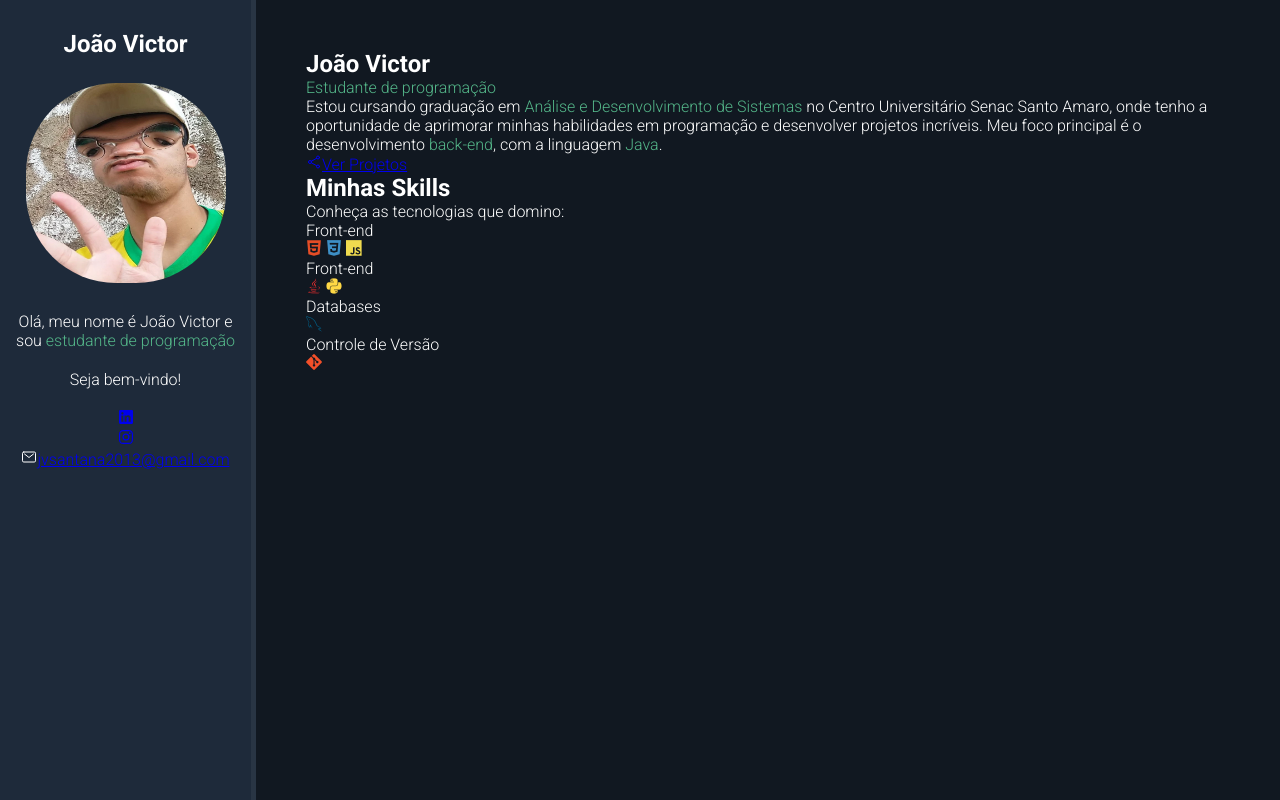
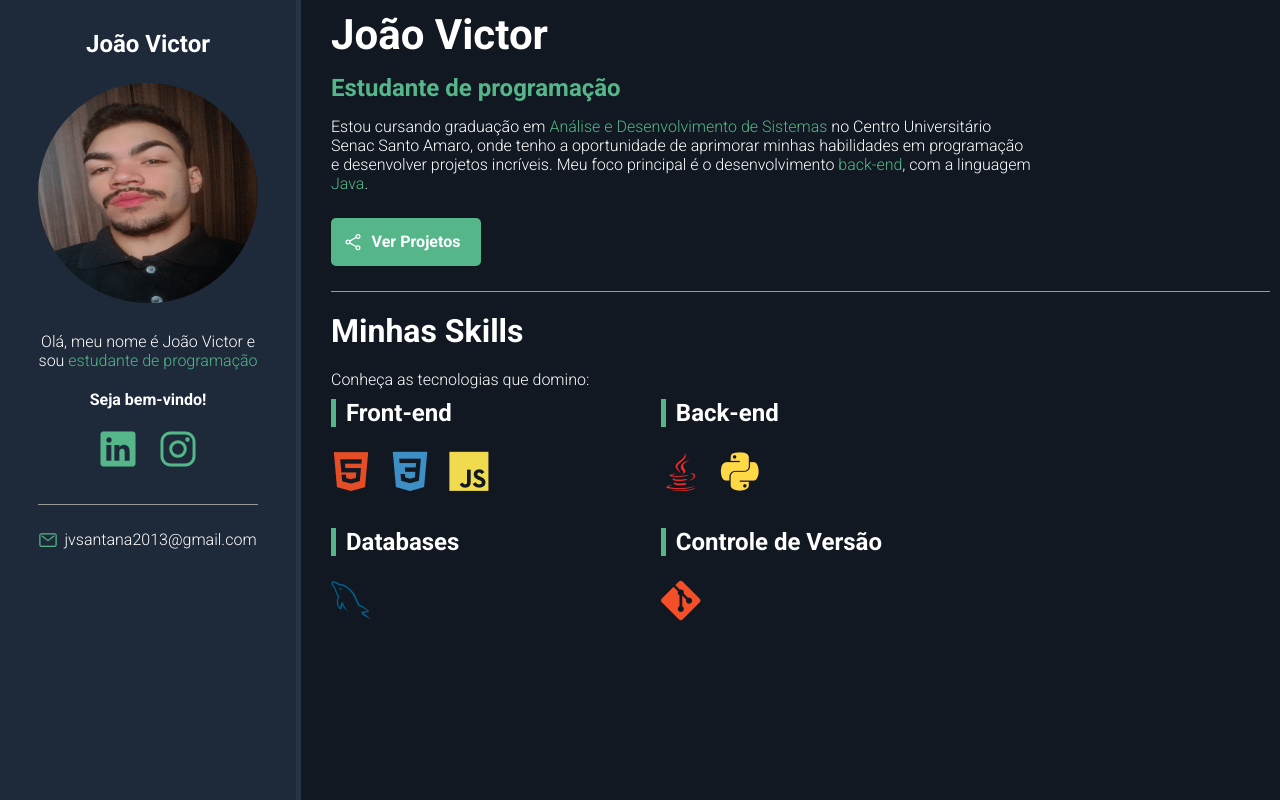
Before and after one commit to johvictor/johvictor.github.io, a plain HTML site: page index.html in a window 1280 px wide. Drawn offline with nearby package versions, Linux system fonts and the light colour scheme.

Commit message:
Finalizando portfólio

```diff
--- a/css/style.css
+++ b/css/style.css
@@ -7,6 +7,10 @@
     box-sizing: border-box;
 
 }
+
+
+
+
 
 /*Variaveis*/
 
@@ -20,11 +24,20 @@
 }
 
 
+
+
+
 /*Geral*/
 
 .highlight{
     color: var(--main-color);
 }
+
+
+
+
+
+
 
 /*Container*/
 
@@ -39,14 +52,14 @@
     min-height: 100vh;
     background-color: var(--bio-bg-color);
     text-align: center;
-    padding: 30px 12px; /*Cima e embaixo, esquerda e direita*/
+    padding: 30px 38px; /*Cima e embaixo, esquerda e direita*/
     border-right: 5px solid var(--bio-border-color);
 }
 
 .bio-container img {
-    width: 200px;
-    height: 200px;
-    border-radius: 45%;
+    width: 220px;
+    height: 220px;
+    border-radius: 50%;
     margin-bottom: 25px;
 }
 
@@ -54,8 +67,12 @@
     flex: 1 1 80%;
     min-height: 100vh;
     background-color: var(--about-bg-color);
-    padding: 50px;
+    padding: 10px;
+    padding-left: 30px;
 }
+
+
+
 
 /*Bio Container*/
 
@@ -66,3 +83,187 @@
 .bio-container p{
     margin-bottom: 20px;
 }
+
+#social-container{
+    display: flex;
+    justify-content: center;
+    list-style: none;
+    border-bottom: 1px solid var(--border-color);
+    margin-bottom: 25px;
+    padding-bottom: 25px;
+}
+
+#welcome-text{
+    font-weight: bold;
+}
+
+#social-container li{
+    flex: 1 1 0;
+    max-width: 60px;
+}
+
+#social-container li a{
+    color: var(--main-color);
+    font-size: 40px;
+}
+
+#email-container{
+    display: flex;
+    justify-content: center;
+}
+
+#email-container ion-icon,
+#email-container a{
+    flex: 1 1 0;
+}
+
+#email-container a{
+    color: var(--main-text-color);
+    text-decoration: none;
+    max-width: 225px;
+}
+#email-container ion-icon{
+    color: var(--main-color);
+    font-size: 20px;
+    margin-right: 5px;
+    max-width: 20px;
+}
+
+
+
+
+
+
+/*About-container*/
+
+#name{
+    font-size: 42px;
+    margin-bottom: 15px;
+}
+
+#title{
+    font-size: 24px;
+    margin-bottom: 15px;
+    font-weight: bold;
+}
+
+.description{
+    max-width: 75%;
+    margin-bottom: 10px;
+}
+
+#btn-project{
+    font-weight: bold;
+    font-size:16px ;
+    color: var(--main-text-color);
+    background-color: var(--main-color);
+    border: 2px solid var(--main-color);
+    border-radius: 5px;
+    text-decoration: none;
+    transition: .5s;
+    margin: 25px 0;
+    padding: 12px 10px;
+    width: 150px;
+    text-align: center;
+    display: flex;
+}
+
+#btn-project ion-icon,
+#btn-project span{
+    flex: 1 1 0;
+}
+
+#btn-project ion-icon{
+    font-size: 20px;
+    max-width: 20px;
+}
+
+#btn-project:hover{
+    background-color: transparent;
+}
+
+
+
+
+
+/*Skills*/
+
+#skills-section-title{
+    border-top: 1px solid var(--border-color);
+    padding-top: 20px;
+    margin-bottom:20px;
+    font-size: 32px;
+}
+
+#skills-container{
+  display: flex;
+  flex-wrap: wrap;
+  margin-bottom: 25px;
+
+}
+
+.skills-box{
+    flex: 1 1 33%;
+    max-width: 33%;
+    margin-right: 20px;
+    margin-bottom: 35px;
+}
+
+.skills-title{
+    font-size: 24px;
+    margin-bottom: 25px;
+    font-weight: bold;
+    padding-left: 10px;
+    border-left: 5px solid var(--main-color);
+}
+
+.skills-box i{
+    font-size: 40px;
+    margin-right: 15px;
+}
+
+/*Mobile*/
+@media(max-width:450px){
+
+    #container{
+        flex-direction: column;
+    }
+
+    .bio-container{
+        min-width: auto;
+        border-right: none;
+        border-bottom: 5px solid var(--bio-border-color);
+    }
+    .bio-container h2{
+        display: none;
+    }
+    .bio-container p{
+        max-width: 60%;
+        margin: 10px auto;
+    }
+
+    #about-container{
+        text-align: center;
+        padding: 30px;
+    }
+    #about-container .description{
+        margin: 10px auto;
+        max-width: 100%;
+        line-height: 26px;
+    }
+
+    #btn-project{
+        margin: 20px auto;
+    }
+
+    .skills-box{
+        flex: 1 1 100%;
+        max-width: 100%;
+        margin-bottom:  40px;
+        text-align: left ;
+    }
+
+    .skills-box i{
+        font-size: 60px;
+    }
+}
--- a/index.html
+++ b/index.html
@@ -24,10 +24,11 @@
 </head>
 <body>
     <main id="container">
+        <!--LATERAL ESQUERDA-->
         <aside class="bio-container">
             <h2>João Victor</h2>
                 <!--Import da imagem-->
-                    <img src="img/port.png" alt="João Victor">
+                    <img src="img/perfil1.png" alt="João Victor">
             <p>Olá, meu nome é João Victor e sou <span class="highlight">estudante de programação</span></p>
             <p id="welcome-text">Seja bem-vindo!</p>
         <!--Redes sociais-->
@@ -40,43 +41,40 @@
                 <ion-icon name="mail-outline"></ion-icon><a href="mailto:jvsantana2013@gmail.com">jvsantana2013@gmail.com</a>
             </div>
         </aside>
+        <!--Centro-->
         <section id="about-container">
             <h1 id="name">João Victor</h1>
             <p id="title"><span class="highlight">Estudante de programação</span></p>
             <p class="description"> Estou cursando graduação em <span class="highlight">Análise e Desenvolvimento de Sistemas</span>
                 no Centro Universitário Senac Santo Amaro, onde tenho a oportunidade de aprimorar minhas habilidades
                 em programação e desenvolver projetos incríveis. Meu foco principal é o desenvolvimento <span class="highlight">back-end</span>, com a linguagem <span class="highlight">Java</span>.</p>
-            <a href="https://github.com/johvictor" id="btn_project"><ion-icon name="share-social-outline"></ion-icon><span>Ver Projetos</span></a>
-
+            <!--Btn para github-->
+                <a href="https://github.com/johvictor" id="btn-project"><ion-icon name="share-social-outline"></ion-icon><span>Ver Projetos</span></a>
+            <!--SKILLS-->
                 <h2 id="skills-section-title">Minhas Skills</h2>
                 <p class="description">Conheça as tecnologias que domino:</p>
+
+            <div id="skills-container">
             <!--Front end-->
-                <div id="skills-container">
-                    <div class="skilss-box">
+                    <div class="skills-box">
                         <p class="skills-title">Front-end</p>
                         <i class="devicon-html5-plain colored"></i>
                         <i class="devicon-css3-plain colored"></i>
                         <i class="devicon-javascript-plain colored"></i>
                     </div>
-                </div>
             <!--Back end-->
-                <div id="skills-container">
-                    <div class="skilss-box">
-                        <p class="skills-title">Front-end</p>
+                <div class="skills-box">
+                    <p class="skills-title">Back-end</p>
                     <i class="devicon-java-plain colored"></i>
                     <i class="devicon-python-plain colored"></i>
                 </div>
-                </div>
             <!--Database-->
-                <div id="skills-container">
-                    <div class="skilss-box">
+                <div class="skills-box">
                     <p class="skills-title">Databases</p>
                     <i class="devicon-mysql-plain colored"></i>
                     </div>
-                </div>
             <!--Controle de versão-->
-                <div id="skills-container">
-                    <div class="skilss-box">
+                <div class="skills-box">
                     <p class="skills-title">Controle de Versão</p>
                     <i class="devicon-git-plain colored"></i>
                 </div>
```
Also changed, not shown: img/perfil1.png (added), img/port.jpg (deleted), img/port.png (deleted). Lines whose indentation alone changed are shown as unchanged.
